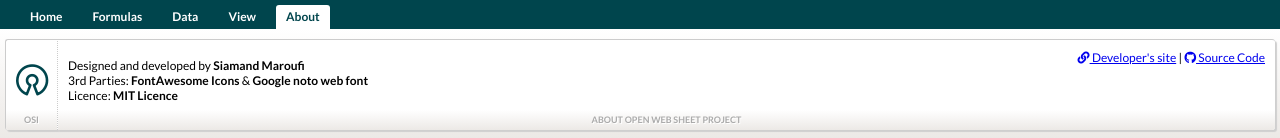
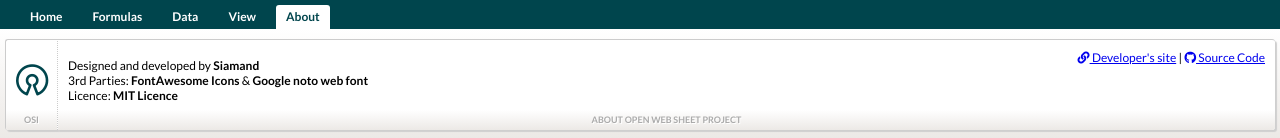
Before and after one commit to code-by-sia/OpenWebSheet, a Vue app: page / in a window 1280 px wide. Both pictures are taken after a click on the item "About". Shown: the top 138 px of the page. Built offline with nearby package versions, Linux system fonts and the light colour scheme.

Commit message:
Fix/name (#43)

```diff
--- a/_config.yaml
+++ b/_config.yaml
@@ -1,6 +1,6 @@
 
 title: Open web sheet
-url: http://siamandmaroufi.github.io
+url: http://code-by-sia.github.io
 baseurl: /openwebsheet
 
 page_gen-dirs: true
--- a/src/RibbonMenu.vue
+++ b/src/RibbonMenu.vue
@@ -241,14 +241,14 @@ export default class RibbonMenu extends Vue {
                 </control-box>
                 <control-box label="About Open Web Sheet Project" style="flex:1;" :grid="false">
                     <span style="flex: 1">
-                        Designed and developed by <strong>Siamand Maroufi</strong><br/>
+                        Designed and developed by <strong>Siamand</strong><br/>
                         3rd Parties: <strong>FontAwesome Icons</strong> & <strong>Google noto web
                         font</strong><br/>
                         Licence: <strong>MIT Licence</strong>
                     </span>
                     <span style="align-self: flex-start">
                             <a href="https://siamand.cc"> <i class="fa fa-link"></i> Developer's site</a> |
-                            <a href="https://github.com/SiamandMaroufi/OpenWebSheet"><i class="fab fa-github"></i>
+                            <a href="https://github.com/code-by-sia/OpenWebSheet"><i class="fab fa-github"></i>
                                 Source Code</a>
                     </span>
                 </control-box>
```
Also changed, not shown: 4 other files (tests, documents, lock files or other folders).
